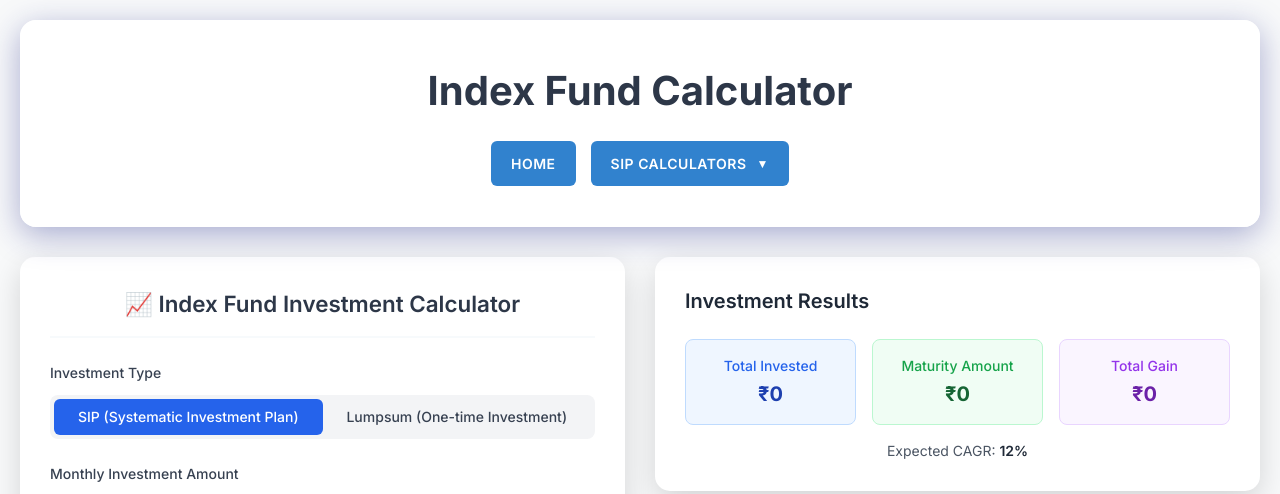
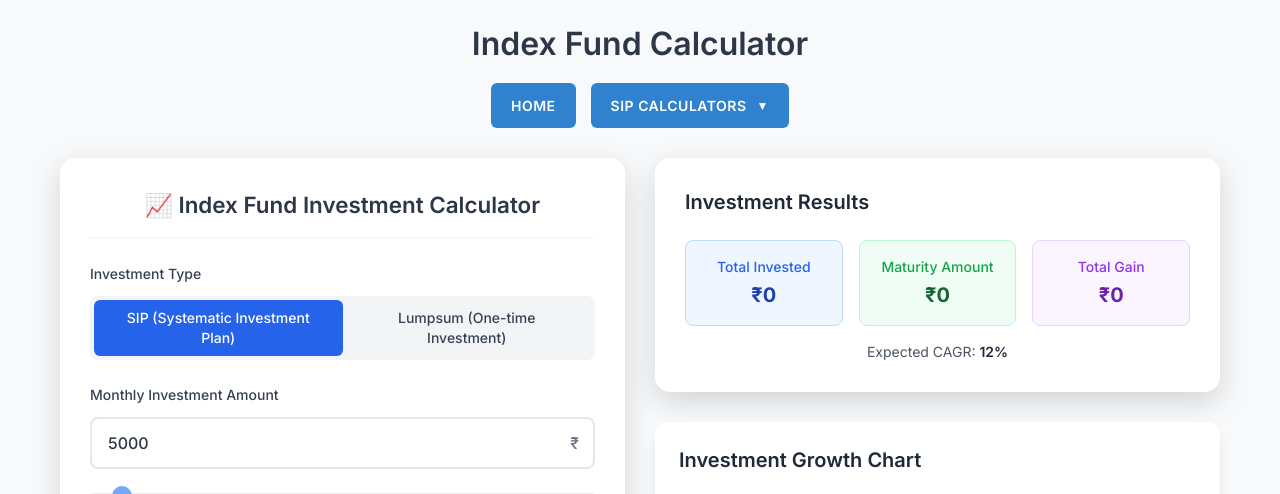
Before and after one commit to Invigo-Info/sip-calculators, a Python web app: template templates/index_fund_calculator.html in a window 1280 px wide. Shown: the top 494 px of the page. Run offline with Jinja, Linux system fonts and the light colour scheme; the template is opened without the code that fills it, so the values that code supplies are empty; some libraries are stand-ins or nearby versions.

Commit message:
Update index_fund_calculator_style.css

```diff
--- a/static/css/index_fund_calculator_style.css
+++ b/static/css/index_fund_calculator_style.css
@@ -15,37 +15,22 @@
 }
 
 .container {
-    max-width: 1200px;
+    max-width: 1200px !important;
     margin: 0 auto;
     padding: 20px;
 }
 
 /* Header Styles */
 header {
-    background: rgba(255, 255, 255, 0.95);
-    backdrop-filter: blur(10px);
-    border-radius: 16px;
-    padding: 40px 20px;
+    text-align: center;
     margin-bottom: 30px;
-    box-shadow: 0 8px 32px rgba(31, 38, 135, 0.37);
-    border: 1px solid rgba(255, 255, 255, 0.18);
-    text-align: center;
-    position: relative;
-    z-index: 50000;
 }
 
 header h1 {
     color: #2d3748;
-    font-size: 2.5rem;
-    font-weight: 700;
-    margin-bottom: 20px;
-}
-
-header p {
-    font-size: 1.1rem;
-    opacity: 0.7;
-    color: #6b7280;
-    margin-bottom: 0;
+    font-size: 2rem;
+    font-weight: 600;
+    margin-bottom: 10px;
 }
 
 
```
